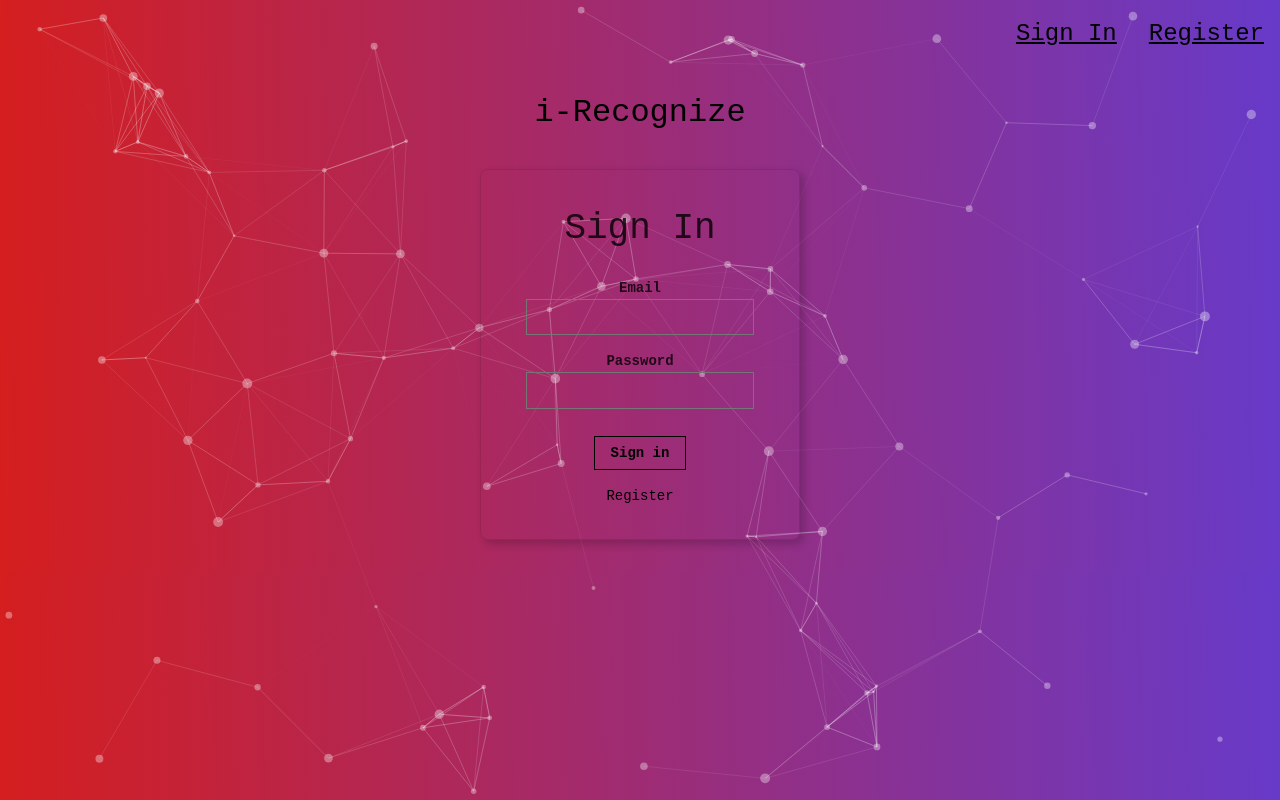
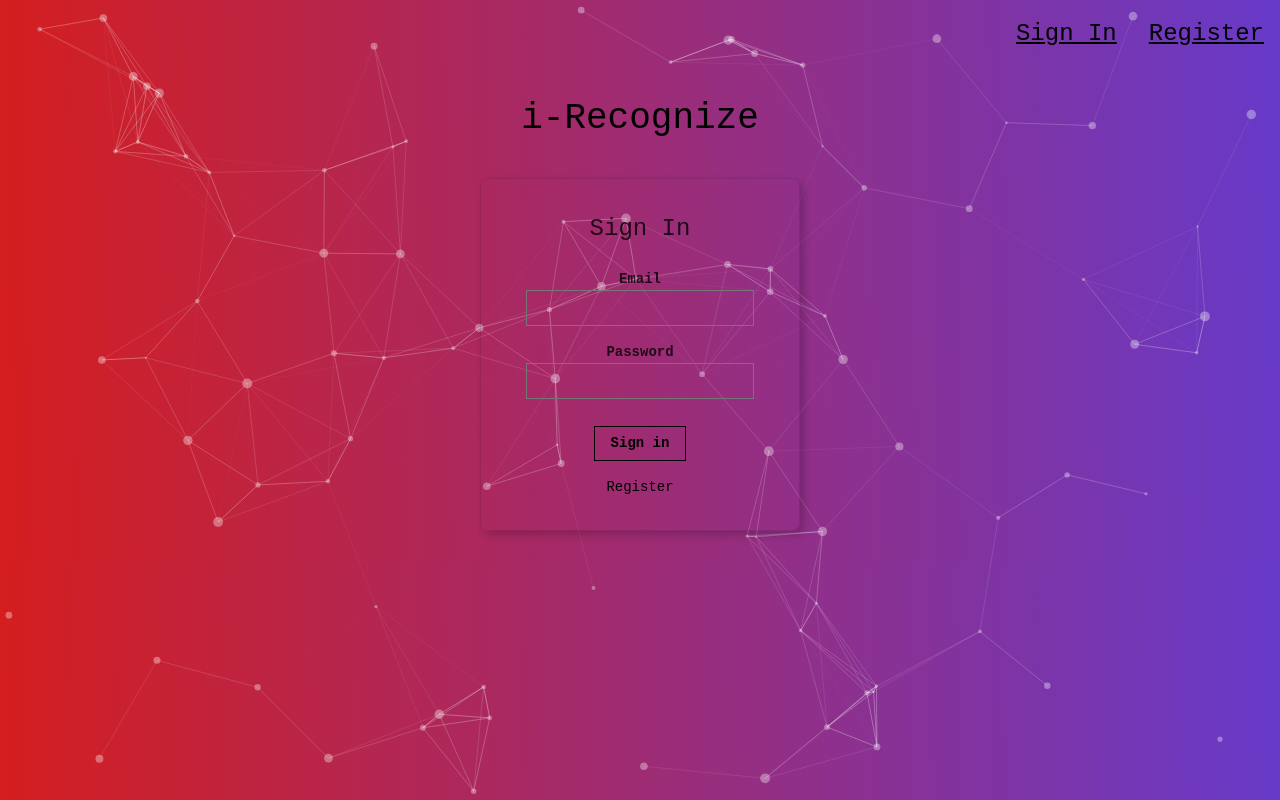
Before and after one commit to arx0x0/i-Recognize, a React (Create React App) app: page / in a window 1280 px wide. Built offline with nearby package versions, Linux system fonts and the light colour scheme.

Commit message:
Final commit

```diff
--- a/src/components/Register/Register.js
+++ b/src/components/Register/Register.js
@@ -54,7 +54,7 @@ class Register extends React.Component {
       <div>
 
         <div>
-        <h1 className='fw2'>i-Recognize</h1>
+        <h1 className='fw3 f2'>i-Recognize</h1>
         </div>
 
       <article className="br3 ba b--black-10 mv4 w-100 w-50-m w-25-l mw6 shadow-5 center">
@@ -62,7 +62,7 @@ class Register extends React.Component {
         <main className="pa4 black-80">
           <div className="measure">
             <fieldset id="sign_up" className="ba b--transparent ph0 mh0">
-              <legend className="f2 fw3 ph0 mh0">Register</legend>
+              <legend className="f3 fw2 ph0 mh0">Register</legend>
               <div className="mt3">
                 <label className="db fw6 lh-copy f6" htmlFor="name">Name</label>
                 <input
--- a/src/components/Signin/Signin.js
+++ b/src/components/Signin/Signin.js
@@ -50,13 +50,13 @@ class Signin extends React.Component {
 
     <div>
       <div>
-        <h1 className='fw2'>i-Recognize</h1>
+        <h1 className='f2 fw3'>i-Recognize</h1>
       </div>
       <article className="br3 ba b--black-10 mv4 w-100 w-50-m w-25-l mw6 shadow-5 center">
         <main className="pa4 black-80">
           <div className="measure">
             <fieldset id="sign_up" className="ba b--transparent ph0 mh0">
-              <legend className="f2 fw3 ph0 mh0">Sign In</legend>
+              <legend className="f3 fw2 ph0 mh0">Sign In</legend>
               <div className="mt3">
                 <label className="db fw6 lh-copy f6" htmlFor="email-address">Email</label>
                 <input
```
